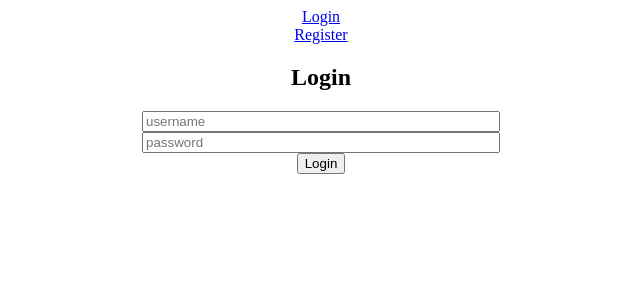
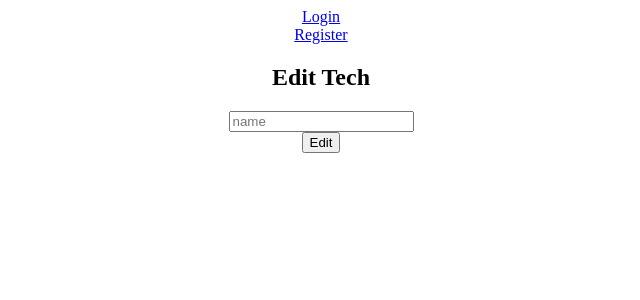
Before and after one commit to johnyoun28/bw, a React (Create React App) app: page /edit-tech/1 in a window 1280 px wide. Shown: the top 300 px of the page, without its empty margins (319-959 px from the left). Built offline with nearby package versions, Linux system fonts and the light colour scheme; sample sign-in values are in the browser's storage.

Commit message:
edit tech

```diff
--- a/src/App.js
+++ b/src/App.js
@@ -6,6 +6,7 @@ import Register from './Components/Register';
 import Login from './Components/Login'
 import TechDetails from './Components/TechDetails'
 import AddTechForm from './Components/AddTechForm';
+import EditTechForm from './Components/EditTechForm';
 
 const App = () => {
   return (
@@ -16,6 +17,7 @@ const App = () => {
       <Link to='/register'>Register</Link>
 
       <Switch>
+        <PrivateRoute path='/edit-tech/:id' component={EditTechForm}></PrivateRoute>
         <PrivateRoute path='/add-tech' component={AddTechForm}></PrivateRoute>
         <PrivateRoute path='/tech/:id' component={TechDetails}></PrivateRoute>
         <PrivateRoute path='/dashboard' component={Dashboard}></PrivateRoute>
--- a/src/Components/AddTechForm.js
+++ b/src/Components/AddTechForm.js
@@ -28,7 +28,6 @@ const AddTechForm = (props) => {
 
         props.addTech(newTech)
         history.push('/dashboard')
-        console.log(newTech)
     }
 
 
--- a/src/Components/Dashboard.js
+++ b/src/Components/Dashboard.js
@@ -10,7 +10,7 @@ const Dashboard = (props) => {
 
     useEffect(() => {
         props.fetchTechs()
-    },[])
+    },[props.fetchTechs])
 
     return (
         <div>
--- /dev/null
+++ b/src/Components/EditTechForm.js
@@ -0,0 +1,30 @@
+import React, { useState } from 'react'
+
+const initialFormValues = {
+    name: ''
+}
+
+const EditTechForm = (props) => {
+
+    const [formValues, setFormValues] = useState(initialFormValues)
+
+    return (
+        <div>
+            <h2>Edit Tech</h2>
+            <form>
+                <input
+                name='name'
+                value={formValues.name}
+                type='text'
+                placeholder='name'
+                >
+                </input>
+                <br/>
+                <button>Edit</button>
+            </form>
+
+        </div>
+    )
+}
+
+export default EditTechForm
--- a/src/Components/TechDetails.js
+++ b/src/Components/TechDetails.js
@@ -21,7 +21,7 @@ const TechDetails = (props) => {
     return (
         <div>
             <h3>Name: {props.techs.item}</h3>
-            <button>Edit</button>
+            <button onClick={() => history.push(`/edit-tech/${id}`)}>Edit</button>
             <button onClick={removeTech}>Delete</button>
         </div>
     )
--- a/src/actions/index.js
+++ b/src/actions/index.js
@@ -51,10 +51,10 @@ export const deleteTech = (id) => (dispatch) => {
 export const EDIT_TECH_START = 'EDIT_TECH_START'
 export const EDIT_TECH_SUCCESS = 'EDIT_TECH_SUCCESS'
 
-export const editTech = (item) => (dispatch) => {
+export const editTech = (id, item) => (dispatch) => {
     dispatch({ type: EDIT_TECH_START })
     axiosWithAuth()
-    .put(`/api/items/${item.id}`, item)
+    .put(`/api/items/${id}`, item)
     .then(res => dispatch({ type: EDIT_TECH_SUCCESS, payload: res.data }))
     .catch(err => console.log(err))
 }
```
